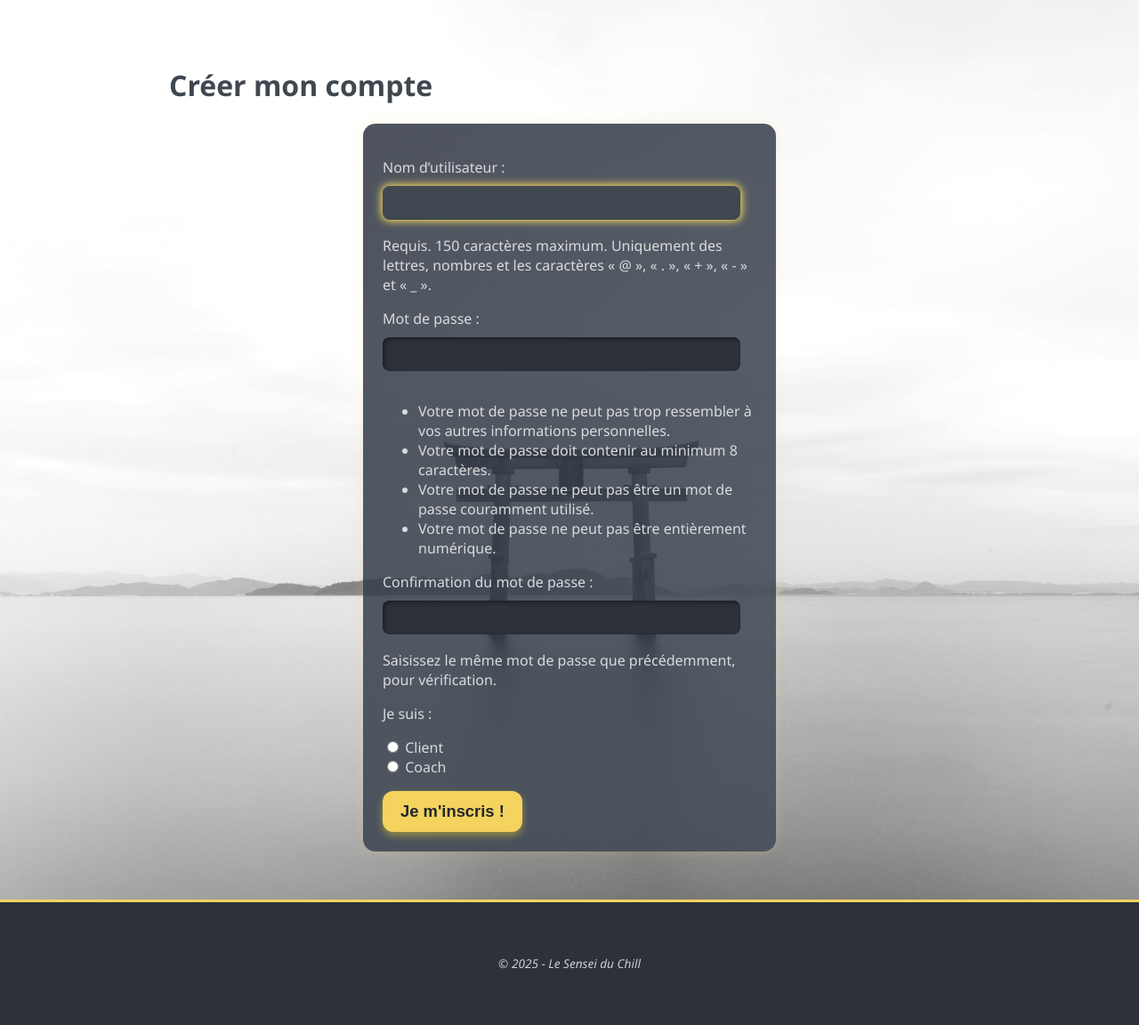
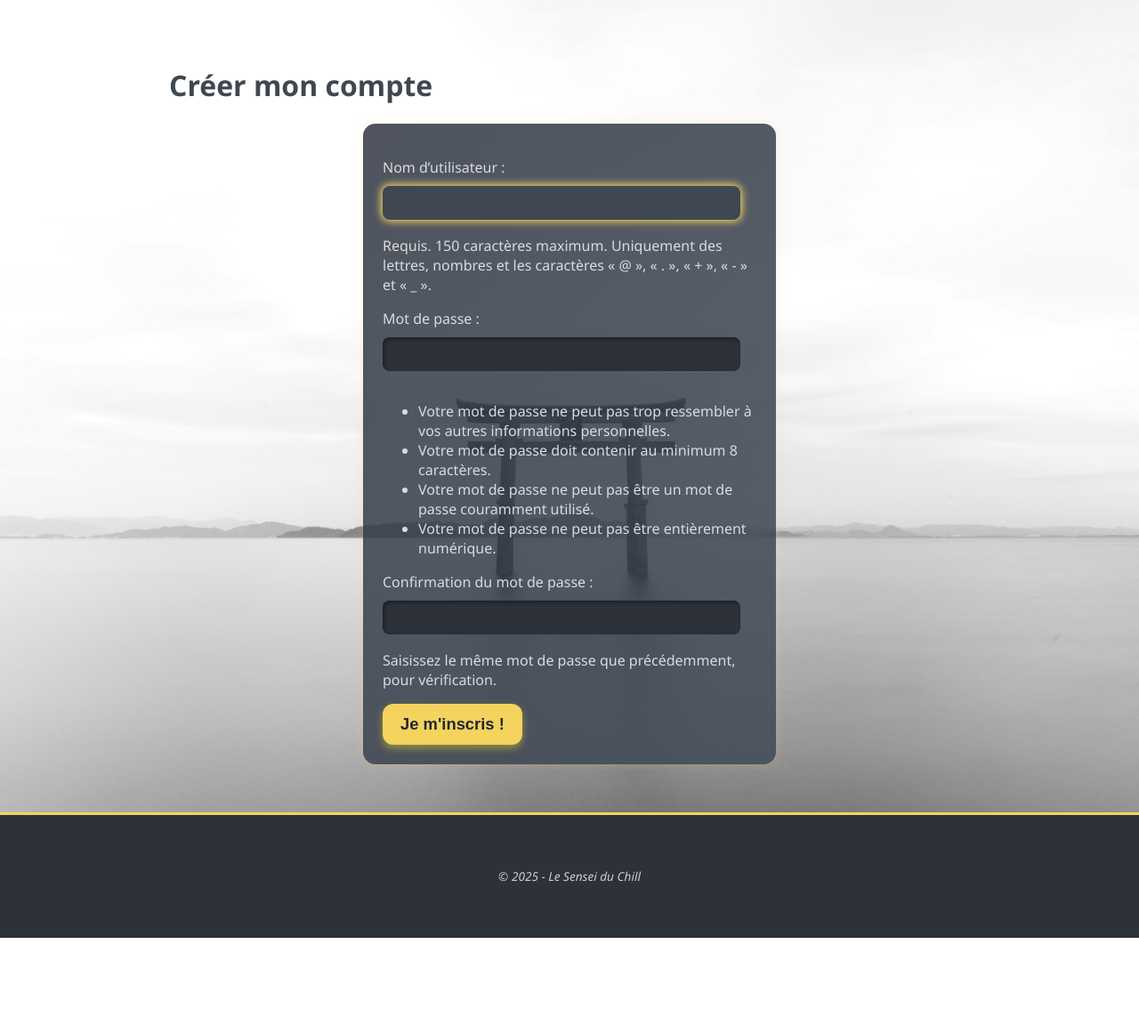
Before and after one commit to Aurelien-L/coach_RDV, a Django app: page /accounts/register/ in a window 1280 px wide. Shown: the part 131-1283 px from the top of the page at 89% size. After the commit the page ends 1185 px from the top, so only its background shows below. Run offline with Django 5.2, Linux system fonts and the light colour scheme.

```diff
--- a/rdv_with_coach/accounts/forms.py
+++ b/rdv_with_coach/accounts/forms.py
@@ -3,16 +3,6 @@ from django.contrib.auth.forms import UserCreationForm
 from django.contrib.auth.models import User
 
 class CustomUserCreationForm(UserCreationForm):
-    ROLE_CHOICES = [
-        ('client', 'Client'),
-        ('coach', 'Coach'),
-    ]
-    role = forms.ChoiceField(
-        choices=ROLE_CHOICES,
-        label="Je suis",
-        widget=forms.RadioSelect
-        )
-
     class Meta:
         model = User
-        fields = ['username', 'password1', 'password2', 'role']
+        fields = ['username', 'password1', 'password2']
--- a/rdv_with_coach/accounts/templates/accounts/dashboard_coach.html
+++ b/rdv_with_coach/accounts/templates/accounts/dashboard_coach.html
@@ -14,7 +14,7 @@
           <div class="seance-details">
             <p><span class="seance-element">Date :</span> {{ seance.date }}</p>
             <p><span class="seance-element">Heure :</span> {{ seance.heure_debut }} - {{ seance.heure_fin }}</p>
-            <p><span class="seance-element">Coach :</span> {{ seance.client.username }}</p>
+            <p><span class="seance-element">Client :</span> {{ seance.client.username }}</p>
             <p><span class="seance-element">Objet :</span> {{ seance.objet }}</p>
           </div>
           <form method="post" action="{% url 'online_rdv:annuler_seance' seance.id %}">
--- a/rdv_with_coach/accounts/views.py
+++ b/rdv_with_coach/accounts/views.py
@@ -37,12 +37,8 @@ def register_user(request):
         form = CustomUserCreationForm(request.POST)
 
         if form.is_valid():
-            user = form.save(commit=False)
-            role = form.cleaned_data['role']
-            user.save()
-
-            # Ajouter l'utilisateur au groupe correspondant
-            group = Group.objects.get(name=role)
+            user = form.save()
+            group = Group.objects.get(name='client')  # On force le rôle client
             user.groups.add(group)
 
             messages.success(request, "Votre compte a été créé avec succès ! Vous pouvez maintenant vous connecter.")
```
